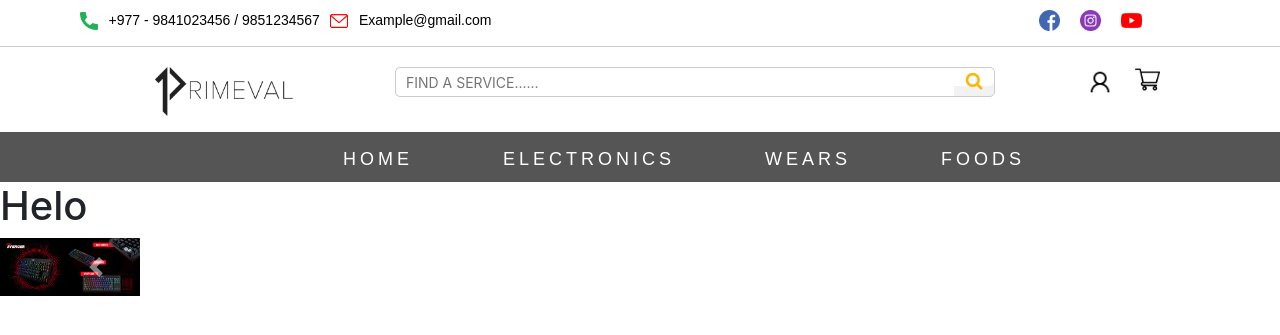
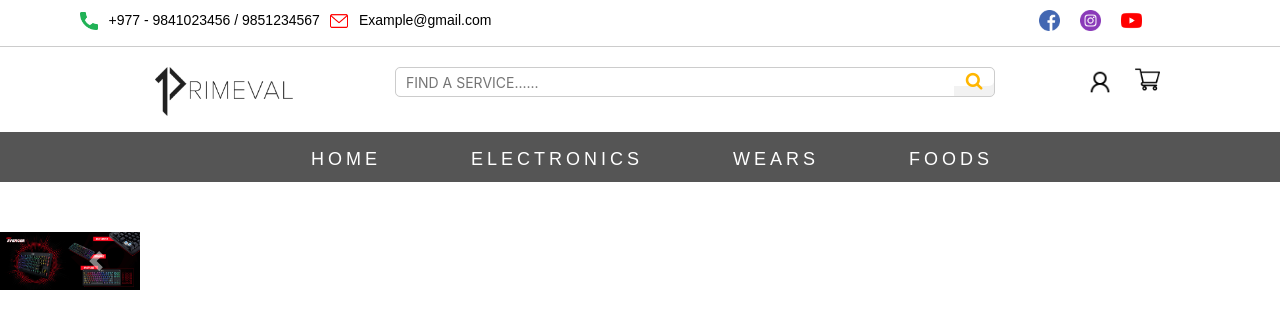
Before and after one commit to subhashishshah21/Ecommerce-Team, a PHP site: page / in a window 1280 px wide. Shown: the top 335 px of the page. Run offline with PHP 8.4, Linux system fonts and the light colour scheme; some libraries are stand-ins or nearby versions.

Commit message:
next commit

```diff
--- a/Subpages/home.php
+++ b/Subpages/home.php
@@ -1,32 +1,28 @@
 
-<!-- <div id="carouselExampleIndicators" class="carousel slide" data-bs-ride="carousel">
-    <div class="carousel-indicators">
-    <button type="button" data-bs-target="#carouselExampleIndicators" data-bs-slide-to="0" class="active" aria-current="true" aria-label="Slide 1"></button>
-    <button type="button" data-bs-target="#carouselExampleIndicators" data-bs-slide-to="1" aria-label="Slide 2"></button>
-    <button type="button" data-bs-target="#carouselExampleIndicators" data-bs-slide-to="2" aria-label="Slide 3"></button>
-    </div>
+
+<!-- <h1>Helo</h1>
+
+<div id="carouselExampleControls" class="carousel slide" data-bs-ride="carousel" >
     <div class="carousel-inner">
     <div class="carousel-item active">
-        <img src="C:\xampp\htdocs\Ecommerce-Team\images\DarkAvenger.jpg" class="d-block w-100" alt="Dark Avenger">
+        <img src="images\DarkAvenger.jpg" class="d-block w-100" alt="...">
     </div>
     <div class="carousel-item">
-        <img src="C:\xampp\htdocs\Ecommerce-Team\images\Home Page Cover.jpg" class="d-block w-100" alt="homepage">
+        <img src="..." class="d-block w-100" alt="...">
     </div>
     <div class="carousel-item">
         <img src="..." class="d-block w-100" alt="...">
     </div>
     </div>
-    <button class="carousel-control-prev" type="button" data-bs-target="#carouselExampleIndicators" data-bs-slide="prev">
+    <button class="carousel-control-prev" type="button" data-bs-target="#carouselExampleControls" data-bs-slide="prev">
     <span class="carousel-control-prev-icon" aria-hidden="true"></span>
     <span class="visually-hidden">Previous</span>
     </button>
-    <button class="carousel-control-next" type="button" data-bs-target="#carouselExampleIndicators" data-bs-slide="next">
+    <button class="carousel-control-next" type="button" data-bs-target="#carouselExampleControls" data-bs-slide="next">
     <span class="carousel-control-next-icon" aria-hidden="true"></span>
     <span class="visually-hidden">Next</span>
     </button>
 </div> -->
-
-<h1>Helo</h1>
 
 <link rel="stylesheet" href="https://maxcdn.bootstrapcdn.com/bootstrap/4.0.0/css/bootstrap.min.css" integrity="sha384-Gn5384xqQ1aoWXA+058RXPxPg6fy4IWvTNh0E263XmFcJlSAwiGgFAW/dAiS6JXm" crossorigin="anonymous">
 
@@ -34,7 +30,7 @@
 <script src="https://cdnjs.cloudflare.com/ajax/libs/popper.js/1.12.9/umd/popper.min.js" integrity="sha384-ApNbgh9B+Y1QKtv3Rn7W3mgPxhU9K/ScQsAP7hUibX39j7fakFPskvXusvfa0b4Q" crossorigin="anonymous"></script>
 <script src="https://maxcdn.bootstrapcdn.com/bootstrap/4.0.0/js/bootstrap.min.js" integrity="sha384-JZR6Spejh4U02d8jOt6vLEHfe/JQGiRRSQQxSfFWpi1MquVdAyjUar5+76PVCmYl" crossorigin="anonymous"></script>
 
-<div id="carouselExampleIndicators" class="carousel slide" data-ride="carousel">
+<div id="carouselExampleIndicators" class="carousel slide" data-ride="carousel" style="margin-top : 50px;">
     <ol class="carousel-indicators">
         <li data-target="#carouselExampleIndicators" data-slide-to="0" class="active"></li>
         <li data-target="#carouselExampleIndicators" data-slide-to="1"></li>
@@ -42,7 +38,7 @@
     </ol>
     <div class="carousel-inner">
         <div class="carousel-item active">
-            <img class="d-block w-100" src="/images/DarkAvenger.jpg" alt="First slide">
+            <img class="d-block w-100" src="images\DarkAvenger.jpg" alt="First slide" width=100%>
             <div class="carousel-caption d-none d-md-block">
                 <h5>My Caption Title (1st Image)</h5>
                 <p>The whole caption will only show up if the screen is at least medium size.</p>
--- a/css/style.css
+++ b/css/headerStyle.css
@@ -84,7 +84,7 @@ svg {
 	font-weight: 50px;
 }
 .second-header ul .search-bar {
-	width: 600px;
+	max-width: 600px;
 	height: 30px;
 	display: flex;
 	background: #f2f2f2;
--- a/index.php
+++ b/index.php
@@ -4,30 +4,26 @@
     <meta charset="UTF-8">
     <meta http-equiv="X-UA-Compatible" content="IE=edge">
     <meta name="viewport" content="width=device-width, initial-scale=1.0">
-    <link href="https://cdn.jsdelivr.net/npm/bootstrap@5.1.0/dist/css/bootstrap.min.css" rel="stylesheet" integrity="sha384-KyZXEAg3QhqLMpG8r+8fhAXLRk2vvoC2f3B09zVXn8CA5QIVfZOJ3BCsw2P0p/We" crossorigin="anonymous">
-    <link rel="stylesheet" href="css/style.css">
+    <link rel="stylesheet" href="css/headerStyle.css">
+    <link rel="stylesheet" href="https://stackpath.bootstrapcdn.com/bootstrap/4.3.1/css/bootstrap.min.css" integrity="sha384-ggOyR0iXCbMQv3Xipma34MD+dH/1fQ784/j6cY/iJTQUOhcWr7x9JvoRxT2MZw1T" crossorigin="anonymous">
+
     <!-- search icon  -->
     <link rel="stylesheet" href="https://cdnjs.cloudflare.com/ajax/libs/font-awesome/4.7.0/css/font-awesome.min.css">
-
 
     <title>Ecommerce</title>
 </head>
 <body>
-    <table width="100%">
-        <?php
-        echo"<tr><td>";
-        include('Subpages/navbar.php');
-        echo"</tr></td>";
 
-        echo"<tr><td>";
-        include('Subpages/home.php');
-        echo"</tr></td>";
-        ?>
-    </table>
+    <?php
+    include('Subpages/navbar.php');
+    include('Subpages/home.php');
+    ?>
     <!-- Optional JavaScript; choose one of the two! -->
 
     <!-- Option 1: Bootstrap Bundle with Popper -->
-    <script src="https://cdn.jsdelivr.net/npm/bootstrap@5.1.0/dist/js/bootstrap.bundle.min.js" integrity="sha384-U1DAWAznBHeqEIlVSCgzq+c9gqGAJn5c/t99JyeKa9xxaYpSvHU5awsuZVVFIhvj" crossorigin="anonymous"></script>
+    <script src="https://code.jquery.com/jquery-3.3.1.slim.min.js" integrity="sha384-q8i/X+965DzO0rT7abK41JStQIAqVgRVzpbzo5smXKp4YfRvH+8abtTE1Pi6jizo" crossorigin="anonymous"></script>
+<script src="https://cdnjs.cloudflare.com/ajax/libs/popper.js/1.14.7/umd/popper.min.js" integrity="sha384-UO2eT0CpHqdSJQ6hJty5KVphtPhzWj9WO1clHTMGa3JDZwrnQq4sF86dIHNDz0W1" crossorigin="anonymous"></script>
+<script src="https://stackpath.bootstrapcdn.com/bootstrap/4.3.1/js/bootstrap.min.js" integrity="sha384-JjSmVgyd0p3pXB1rRibZUAYoIIy6OrQ6VrjIEaFf/nJGzIxFDsf4x0xIM+B07jRM" crossorigin="anonymous"></script>
 
 </body>
 
```
